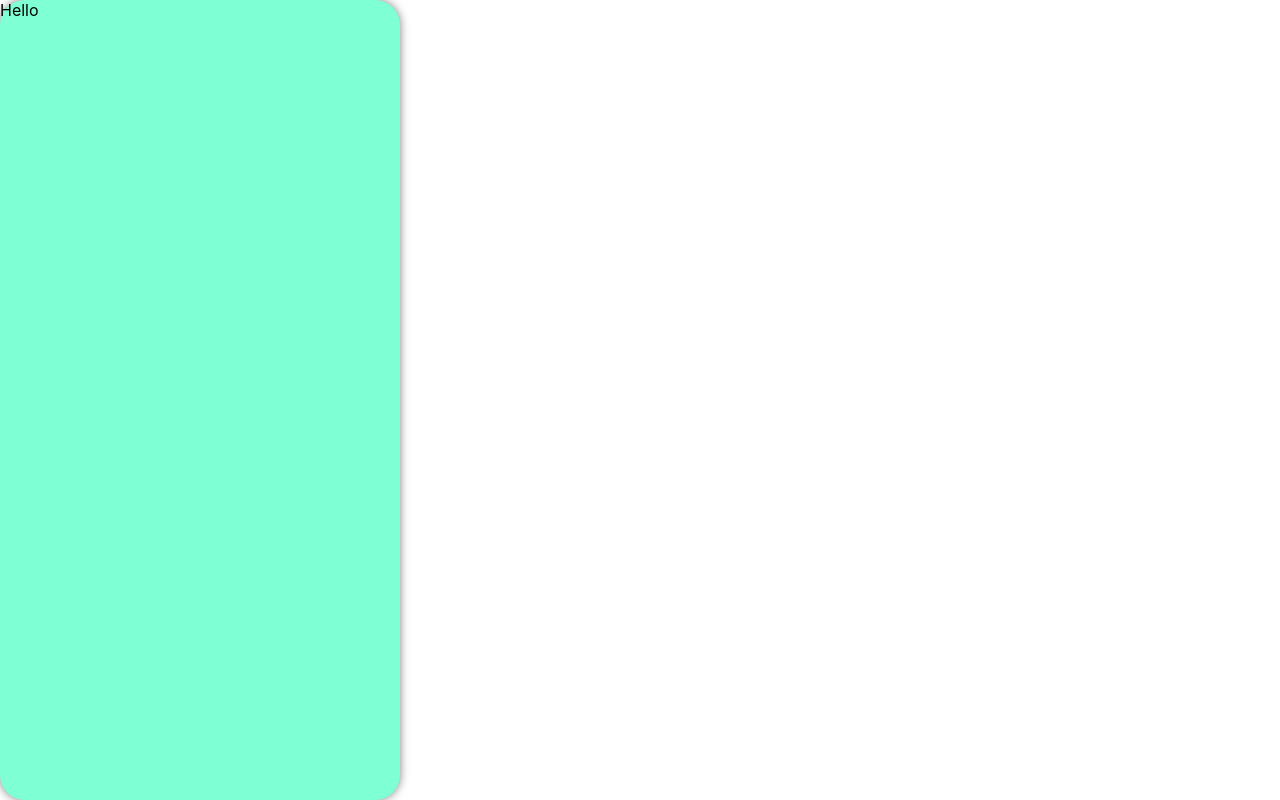
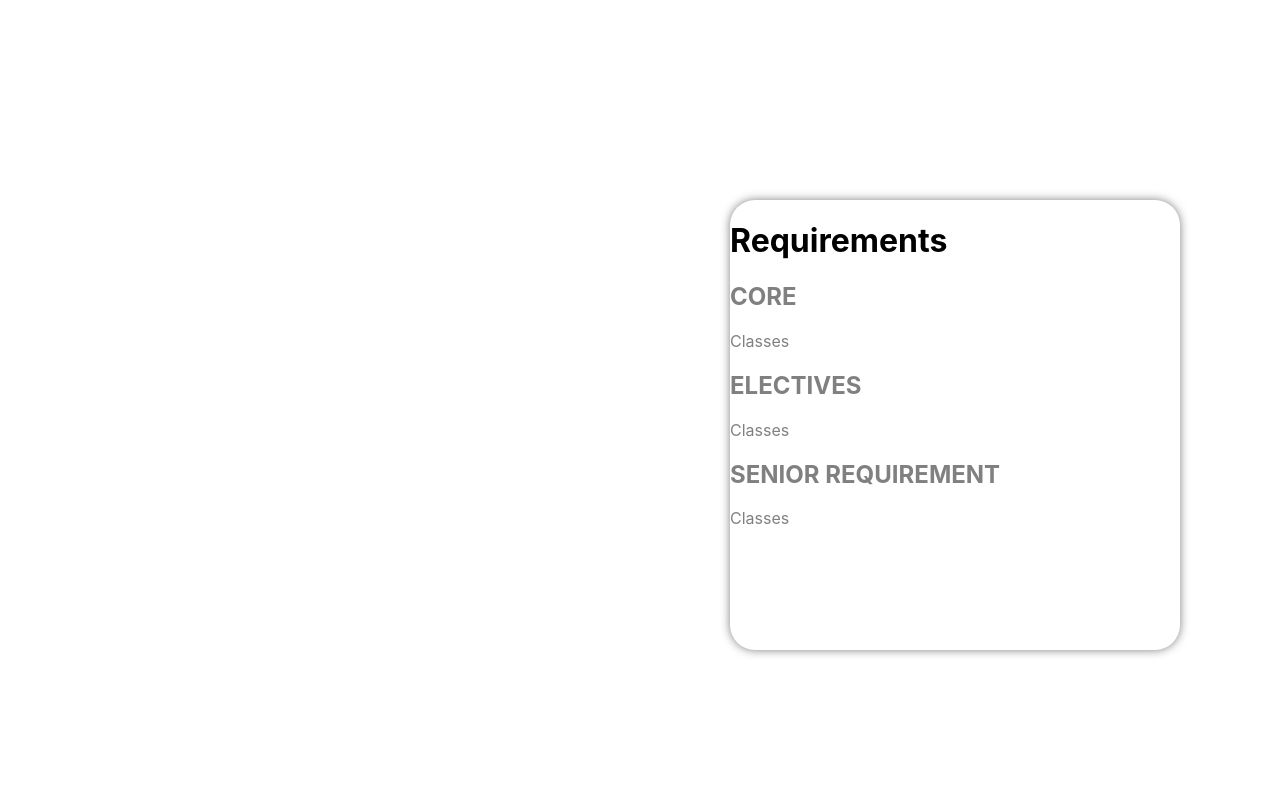
Before and after one commit to YaleComputerSociety/MajorAudit, a React (Create React App) app in the folder frontend/: page /majors in a window 1280 px wide. Built offline with nearby package versions, Linux system fonts and the light colour scheme.

Commit message:
reqsubbox

```diff
--- a/frontend/src/pages/Majors/Majors.module.css
+++ b/frontend/src/pages/Majors/Majors.module.css
@@ -2,8 +2,18 @@
 .Requirements {
     display: flex;
     border-radius: 25px;
-    width: 400px;
-    height: 800px;
-    background-color: aquamarine;
+    width: 450px;
+    height: 450px;
+    background-color: white;
     box-shadow: 0px 0px 10px rgba(0, 0, 0, 0.5);
 }
+
+.FloatRight {
+    float: right;
+    margin-right: 100px;
+    margin-top: 200px;
+}
+
+.ReqSub {
+    color: grey;
+}
--- a/frontend/src/pages/Majors/Majors.tsx
+++ b/frontend/src/pages/Majors/Majors.tsx
@@ -1,12 +1,23 @@
 import React from "react";
 import styles from "./Majors.module.css";
+import ReqBoxSub from "./components/RequirementsBox";
 
 export const Majors = () =>
 {
   return (
-    <div className={styles.Requirements}>
-        Hello
+    <div className={styles.FloatRight}>
+      <div className={styles.Requirements}>
+        <div>
+          <h1>Requirements</h1>
+          <div>
+            <ReqBoxSub title="CORE" content = "Classes"/>
+            <ReqBoxSub title="ELECTIVES" content = "Classes"/>
+            <ReqBoxSub title="SENIOR REQUIREMENT" content = "Classes"/>
+          </div>
+        </div>
+      </div>
     </div>
+
   );
 };
 
--- /dev/null
+++ b/frontend/src/pages/Majors/components/RequirementsBox.tsx
@@ -0,0 +1,14 @@
+
+import React from "react";
+import styles from "./../Majors.module.css"
+
+function ReqBoxSub(props: { title: string; content: string }) {
+  return (
+    <div className={styles.ReqSub}>
+      <h2>{props.title}</h2>
+      <p>{props.content}</p>
+    </div>
+  );
+}
+
+  export default ReqBoxSub;
```
